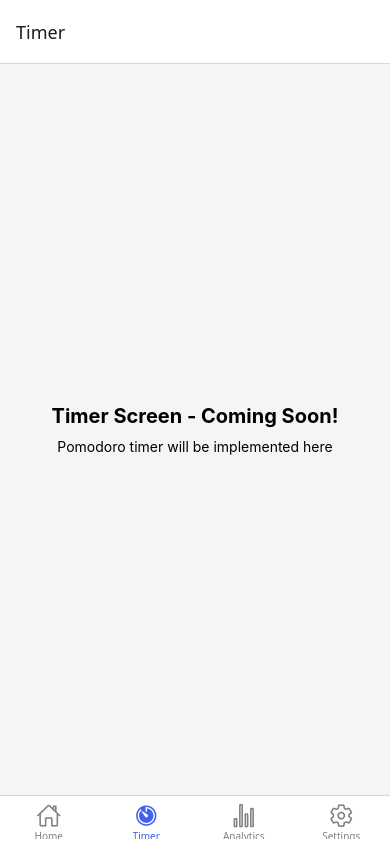
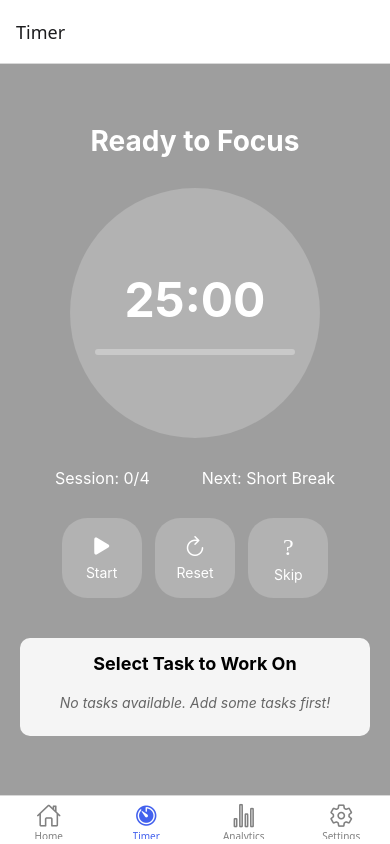
Before and after one commit to HARBBEY21166/Flowlist, a React Native app in the folder FlowList/: screen /Timer in a window 390 px wide. Built offline with nearby package versions, Linux system fonts and the light colour scheme; what expo-notifications would draw is missing.

Commit message:
updated timer screen

```diff
--- a/FlowList/package.json
+++ b/FlowList/package.json
@@ -1,5 +1,5 @@
 {
-  "name": "todoproductivityapp",
+  "name": "flowlist",
   "version": "1.0.0",
   "main": "index.ts",
   "scripts": {
--- a/FlowList/src/contexts/DataContext.tsx
+++ b/FlowList/src/contexts/DataContext.tsx
@@ -10,6 +10,8 @@ interface DataContextType {
   addTask: (task: Omit<Task, 'id' | 'completed' | 'createdAt' | 'completedAt' | 'mood' | 'pomodoroSessions'>) => Promise<Task>;
   updateTask: (taskId: string, updates: Partial<Task>) => Promise<Task | undefined>;
   deleteTask: (taskId: string) => Promise<void>;
+  activeTaskId: string | null;
+  setActiveTask: (taskId: string | null) => void;
 }
 
 // Create the context with a default value
@@ -24,6 +26,7 @@ export const DataProvider: React.FC<{ children: ReactNode }> = ({ children }) =>
     weeklyData: []
   });
   const [isLoading, setIsLoading] = useState(true);
+  const [activeTaskId, setActiveTask] = useState<string | null>(null);
 
   useEffect(() => {
     loadAppData();
@@ -105,7 +108,9 @@ export const DataProvider: React.FC<{ children: ReactNode }> = ({ children }) =>
     isLoading,
     addTask,
     updateTask,
-    deleteTask
+    deleteTask,
+    activeTaskId,
+setActiveTask
   };
 
   return (
--- a/FlowList/src/screens/TimerScreen.tsx
+++ b/FlowList/src/screens/TimerScreen.tsx
@@ -1,11 +1,201 @@
-import React from 'react';
-import { View, Text, StyleSheet } from 'react-native';
+import React, { useState, useEffect } from 'react';
+import {
+  View,
+  Text,
+  StyleSheet,
+  TouchableOpacity,
+  Vibration,
+  AppState,
+  AppStateStatus,
+  ScrollView
+} from 'react-native';
+import { useData } from '../contexts/DataContext';
+import { useTimer } from '../hooks/useTimer';
+import { TimerState } from '../types';
+import { TIMER_DURATIONS } from '../utils/constants';
+import * as Notifications from 'expo-notifications';
+import { Ionicons } from '@expo/vector-icons';
 
 const TimerScreen: React.FC = () => {
+  const { tasks, activeTaskId, setActiveTask } = useData();
+  const {
+    timeLeft,
+    timerState,
+    sessionCount,
+    startTimer,
+    pauseTimer,
+    resetTimer,
+    skipTimer
+  } = useTimer();
+
+  const [appState, setAppState] = useState(AppState.currentState);
+
+  // Format time for display (MM:SS)
+  const formatTime = (seconds: number): string => {
+    const mins = Math.floor(seconds / 60);
+    const secs = seconds % 60;
+    return `${mins.toString().padStart(2, '0')}:${secs.toString().padStart(2, '0')}`;
+  };
+
+  // Get timer state text
+  const getTimerStateText = (): string => {
+    switch (timerState) {
+      case TimerState.WORK: return 'Focus Time';
+      case TimerState.SHORT_BREAK: return 'Short Break';
+      case TimerState.LONG_BREAK: return 'Long Break';
+      case TimerState.PAUSED: return 'Paused';
+      default: return 'Ready to Focus';
+    }
+  };
+
+  // Get background color based on timer state
+  const getBackgroundColor = (): string => {
+    switch (timerState) {
+      case TimerState.WORK: return '#FF5252'; // Red for focus
+      case TimerState.SHORT_BREAK: return '#4CAF50'; // Green for short break
+      case TimerState.LONG_BREAK: return '#2196F3'; // Blue for long break
+      case TimerState.PAUSED: return '#FF9800'; // Orange for paused
+      default: return '#9E9E9E'; // Gray for stopped
+    }
+  };
+
+  // Handle app state changes (background/foreground)
+  useEffect(() => {
+    const subscription = AppState.addEventListener('change', (nextAppState: AppStateStatus) => {
+      setAppState(nextAppState);
+    });
+
+    return () => {
+      subscription.remove();
+    };
+  }, []);
+
+  // Handle timer completion
+  useEffect(() => {
+    if (timeLeft === 0 && timerState !== TimerState.STOPPED && timerState !== TimerState.PAUSED) {
+      handleTimerComplete();
+    }
+  }, [timeLeft, timerState]);
+
+  const handleTimerComplete = async (): Promise<void> => {
+    // Vibrate when timer completes
+    Vibration.vibrate([0, 500, 200, 500]);
+
+    // Send notification
+    await Notifications.scheduleNotificationAsync({
+      content: {
+        title: "Timer Complete!",
+        body: timerState === TimerState.WORK
+          ? "Time for a break!"
+          : "Back to work!",
+        sound: true,
+      },
+      trigger: null,
+    });
+
+    // Determine next timer state
+    let nextState: TimerState;
+    if (timerState === TimerState.WORK) {
+      const nextSessionCount = sessionCount + 1;
+      nextState = nextSessionCount % 4 === 0
+        ? TimerState.LONG_BREAK
+        : TimerState.SHORT_BREAK;
+    } else {
+      nextState = TimerState.WORK;
+    }
+
+    // For now, we'll just log this. We'll implement the full state management later
+    console.log(`Timer completed. Next state: ${nextState}`);
+  };
+
+  // Calculate progress percentage
+  const getProgress = (): number => {
+    const totalTime = TIMER_DURATIONS[timerState] || TIMER_DURATIONS[TimerState.WORK];
+    return (totalTime - timeLeft) / totalTime;
+  };
+
   return (
-    <View style={styles.container}>
-      <Text style={styles.text}>Timer Screen - Coming Soon!</Text>
-      <Text>Pomodoro timer will be implemented here</Text>
+    <View style={[styles.container, { backgroundColor: getBackgroundColor() }]}>
+      <View style={styles.content}>
+        <Text style={styles.stateText}>{getTimerStateText()}</Text>
+
+        <View style={styles.timerCircle}>
+          <Text style={styles.timerText}>{formatTime(timeLeft)}</Text>
+          <View style={styles.progressBar}>
+            <View
+              style={[
+                styles.progressFill,
+                { width: `${getProgress() * 100}%` }
+              ]}
+            />
+          </View>
+        </View>
+
+        <View style={styles.sessionInfo}>
+          <Text style={styles.sessionText}>
+            Session: {sessionCount % 4}/4
+          </Text>
+          <Text style={styles.sessionText}>
+            Next: {sessionCount % 4 === 3 ? 'Long Break' : 'Short Break'}
+          </Text>
+        </View>
+
+        <View style={styles.controls}>
+          {(timerState === TimerState.PAUSED || timerState === TimerState.STOPPED) ? (
+            <TouchableOpacity style={styles.controlButton} onPress={startTimer}>
+              <Ionicons name="play" size={24} color="white" />
+              <Text style={styles.controlText}>Start</Text>
+            </TouchableOpacity>
+          ) : (
+            <TouchableOpacity style={styles.controlButton} onPress={pauseTimer}>
+              <Ionicons name="pause" size={24} color="white" />
+              <Text style={styles.controlText}>Pause</Text>
+            </TouchableOpacity>
+          )}
+
+          <TouchableOpacity style={styles.controlButton} onPress={resetTimer}>
+            <Ionicons name="refresh" size={24} color="white" />
+            <Text style={styles.controlText}>Reset</Text>
+          </TouchableOpacity>
+
+          <TouchableOpacity style={styles.controlButton} onPress={skipTimer}>
+            <Ionicons name="skip-forward" size={24} color="white" />
+            <Text style={styles.controlText}>Skip</Text>
+          </TouchableOpacity>
+        </View>
+
+        <View style={styles.taskSelector}>
+          <Text style={styles.selectorTitle}>Select Task to Work On</Text>
+          <ScrollView style={styles.taskList}>
+            {tasks.filter(task => !task.completed).map(task => (
+              <TouchableOpacity
+                key={task.id}
+                style={[
+                  styles.taskItem,
+                  activeTaskId === task.id && styles.activeTaskItem
+                ]}
+                onPress={() => setActiveTask(task.id)}
+              >
+                <Text
+                  style={[
+                    styles.taskText,
+                    activeTaskId === task.id && styles.activeTaskText
+                  ]}
+                  numberOfLines={1}
+                >
+                  {task.title}
+                </Text>
+                {activeTaskId === task.id && (
+                  <Ionicons name="checkmark" size={20} color="#4CAF50" />
+                )}
+              </TouchableOpacity>
+            ))}
+            {tasks.filter(task => !task.completed).length === 0 && (
+              <Text style={styles.noTasksText}>No tasks available. Add some tasks first!</Text>
+            )}
+          </ScrollView>
+        </View>
+      </View>
     </View>
   );
 };
@@ -13,14 +203,115 @@ const TimerScreen: React.FC = () => {
 const styles = StyleSheet.create({
   container: {
     flex: 1,
+  },
+  content: {
+    flex: 1,
     justifyContent: 'center',
     alignItems: 'center',
-    backgroundColor: '#f5f5f5',
+    padding: 20,
   },
-  text: {
-    fontSize: 20,
+  stateText: {
+    fontSize: 28,
+    fontWeight: 'bold',
+    color: 'white',
+    marginBottom: 30,
+  },
+  timerCircle: {
+    width: 250,
+    height: 250,
+    borderRadius: 125,
+    backgroundColor: 'rgba(255, 255, 255, 0.2)',
+    justifyContent: 'center',
+    alignItems: 'center',
+    marginBottom: 30,
+  },
+  timerText: {
+    fontSize: 48,
+    fontWeight: 'bold',
+    color: 'white',
+  },
+  progressBar: {
+    width: '80%',
+    height: 6,
+    backgroundColor: 'rgba(255, 255, 255, 0.3)',
+    borderRadius: 3,
+    marginTop: 20,
+    overflow: 'hidden',
+  },
+  progressFill: {
+    height: '100%',
+    backgroundColor: 'white',
+    borderRadius: 3,
+  },
+  sessionInfo: {
+    flexDirection: 'row',
+    justifyContent: 'space-between',
+    width: '80%',
+    marginBottom: 30,
+  },
+  sessionText: {
+    color: 'white',
+    fontSize: 16,
+  },
+  controls: {
+    flexDirection: 'row',
+    justifyContent: 'space-around',
+    width: '80%',
+    marginBottom: 40,
+  },
+  controlButton: {
+    backgroundColor: 'rgba(255, 255, 255, 0.2)',
+    paddingVertical: 15,
+    paddingHorizontal: 20,
+    borderRadius: 25,
+    alignItems: 'center',
+    minWidth: 80,
+  },
+  controlText: {
+    color: 'white',
+    fontSize: 14,
+    marginTop: 5,
+  },
+  taskSelector: {
+    width: '100%',
+    backgroundColor: 'rgba(255, 255, 255, 0.9)',
+    borderRadius: 10,
+    padding: 15,
+    maxHeight: 200,
+  },
+  selectorTitle: {
+    fontSize: 18,
     fontWeight: 'bold',
     marginBottom: 10,
+    textAlign: 'center',
+  },
+  taskList: {
+    maxHeight: 150,
+  },
+  taskItem: {
+    flexDirection: 'row',
+    justifyContent: 'space-between',
+    alignItems: 'center',
+    padding: 10,
+    borderBottomWidth: 1,
+    borderBottomColor: '#eee',
+  },
+  activeTaskItem: {
+    backgroundColor: '#E8F5E9',
+  },
+  taskText: {
+    flex: 1,
+    fontSize: 16,
+  },
+  activeTaskText: {
+    fontWeight: 'bold',
+    color: '#2E7D32',
+  },
+  noTasksText: {
+    textAlign: 'center',
+    padding: 10,
+    color: '#666',
+    fontStyle: 'italic',
   },
 });
 
```
